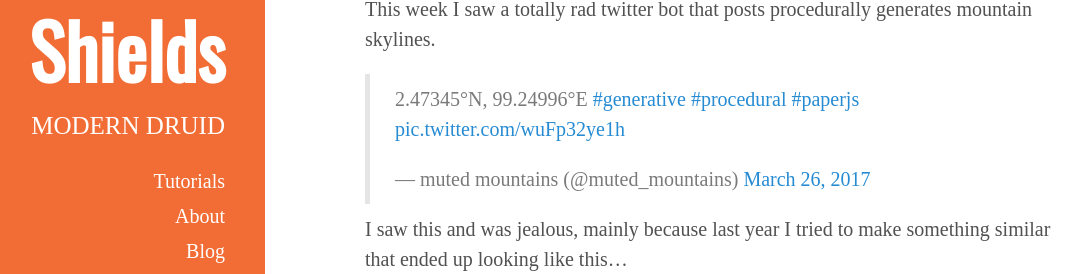
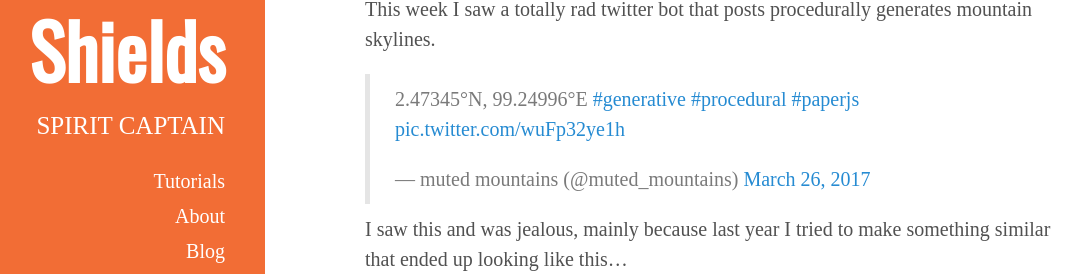
Before and after one commit to foopod/blog-2.0, a Jekyll site: the page built from index.html, in a window 1280 px wide. Shown: the part 227-501 px from the top of the page, without its empty margins (95-1177 px from the left). Built offline with Jekyll 4.4.1, drawn with Linux system fonts in a browser that asks for light colours; nearby versions of some CDN libraries; some web fonts are replaced; the list of posts is cut into pages by our own code; comment, search, counter and statistics services are not loaded; grey boxes are pictures that could not be loaded.

Commit message:
Update _config.yml

```diff
--- a/_config.yml
+++ b/_config.yml
@@ -7,7 +7,7 @@ permalink:        pretty
 
 # Setup
 title:            Jono
-tagline:          'MODERN DRUID'
+tagline:          'SPIRIT CAPTAIN'
 description:      'Jono Shields is a web developer, game programmer, coffee addict...'
 url:              https://jonoshields.com
 baseurl:          ''
```
